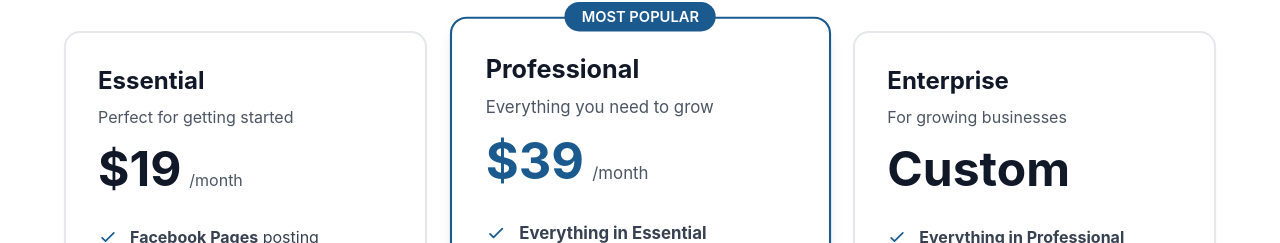
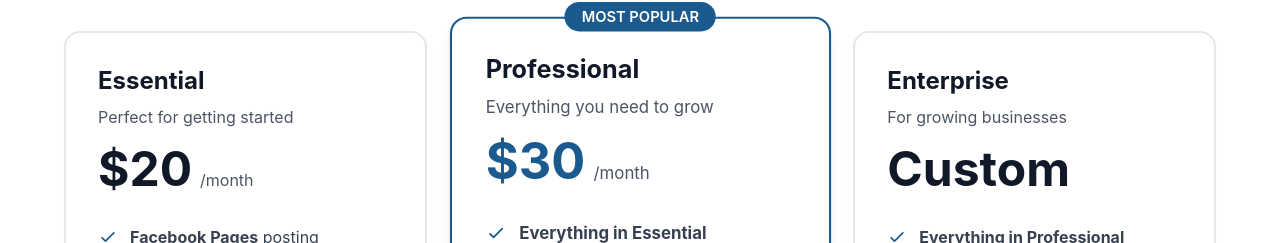
Before and after one commit to kevinaiceless-cpu/aiceless-marketing, a Next.js app: page /pricing in a window 1280 px wide. Shown: the part 322-565 px from the top of the page. Built offline with nearby package versions, Linux system fonts and the light colour scheme.

Commit message:
Updated Pricing

```diff
--- a/app/pricing/page.tsx
+++ b/app/pricing/page.tsx
@@ -21,7 +21,7 @@ export default function PricingPage() {
               <h3 className="text-2xl font-bold text-gray-900 mb-2">Essential</h3>
               <p className="text-gray-600 mb-4">Perfect for getting started</p>
               <div className="flex items-baseline">
-                <span className="text-5xl font-bold text-gray-900">$19</span>
+                <span className="text-5xl font-bold text-gray-900">$20</span>
                 <span className="text-gray-600 ml-2">/month</span>
               </div>
             </div>
@@ -77,7 +77,7 @@ export default function PricingPage() {
               <h3 className="text-2xl font-bold text-gray-900 mb-2">Professional</h3>
               <p className="text-gray-600 mb-4">Everything you need to grow</p>
               <div className="flex items-baseline">
-                <span className="text-5xl font-bold text-aiceless-blue">$39</span>
+                <span className="text-5xl font-bold text-aiceless-blue">$30</span>
                 <span className="text-gray-600 ml-2">/month</span>
               </div>
             </div>
```
